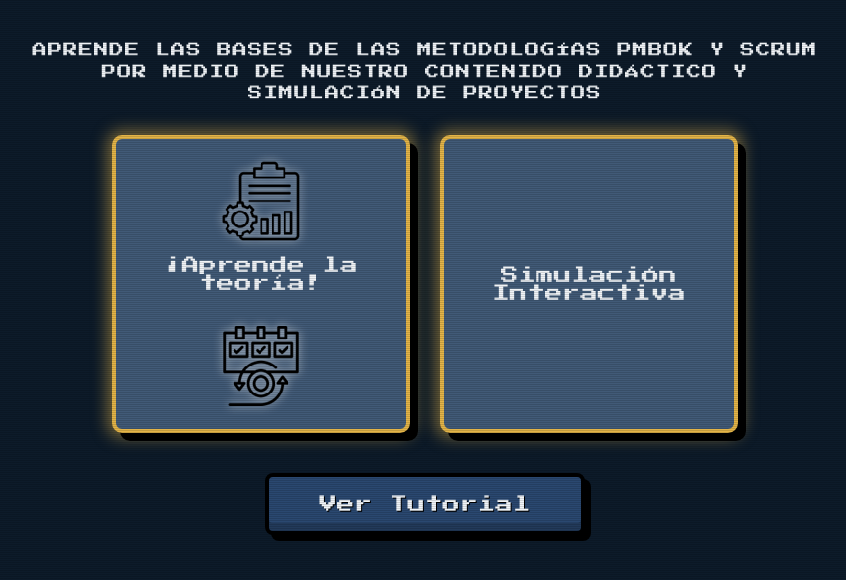
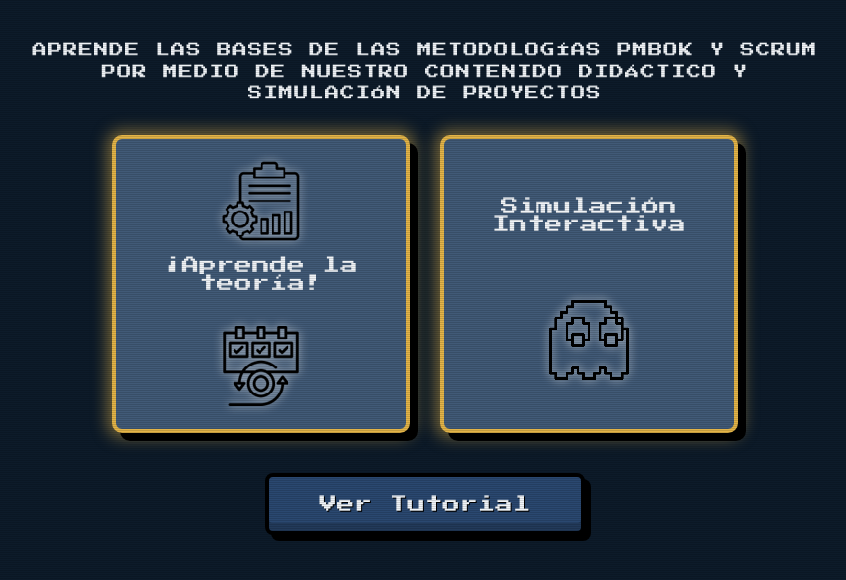
Before and after one commit to fcobonilla0902/PMySCRUM-Sim-WEB, a PHP site: page /views/intro.html in a window 1280 px wide. Shown: the part 71-651 px from the top of the page, without its empty margins (215-1061 px from the left). Run offline with PHP 8.4, Linux system fonts and the light colour scheme.

Commit message:
Cambio en el zoom de interfaz simulacion_hub; añadido de ícono en intro

```diff
--- a/src/css/simulacion_hub.css
+++ b/src/css/simulacion_hub.css
@@ -25,6 +25,8 @@
     --color-button-primary: #2A4870;     /* Nuevo: Azul Zafiro Oscuro para 'Siguiente' */
     --color-button-primary-hover: #3A5F90;
     --color-coming-soon: #E3B448; /* Usamos el color de acento para que no choque */
+
+    zoom: 85%;
 }
 
 /* 👾 Efecto de escaneo y tipografía base de juego */
--- a/views/intro.html
+++ b/views/intro.html
@@ -28,6 +28,7 @@
 
             <div class="game-card" onclick="location.href='simulacion_hub.html';">
                 <p>Simulación Interactiva</p>
+                <img src="../src/img/Simulacion_Icon.png" alt="Icono Simulacion" class="card-icon">
             </div>
         </div>
 
```
Also changed, not shown: src/img/Simulacion_Icon.png (added).
